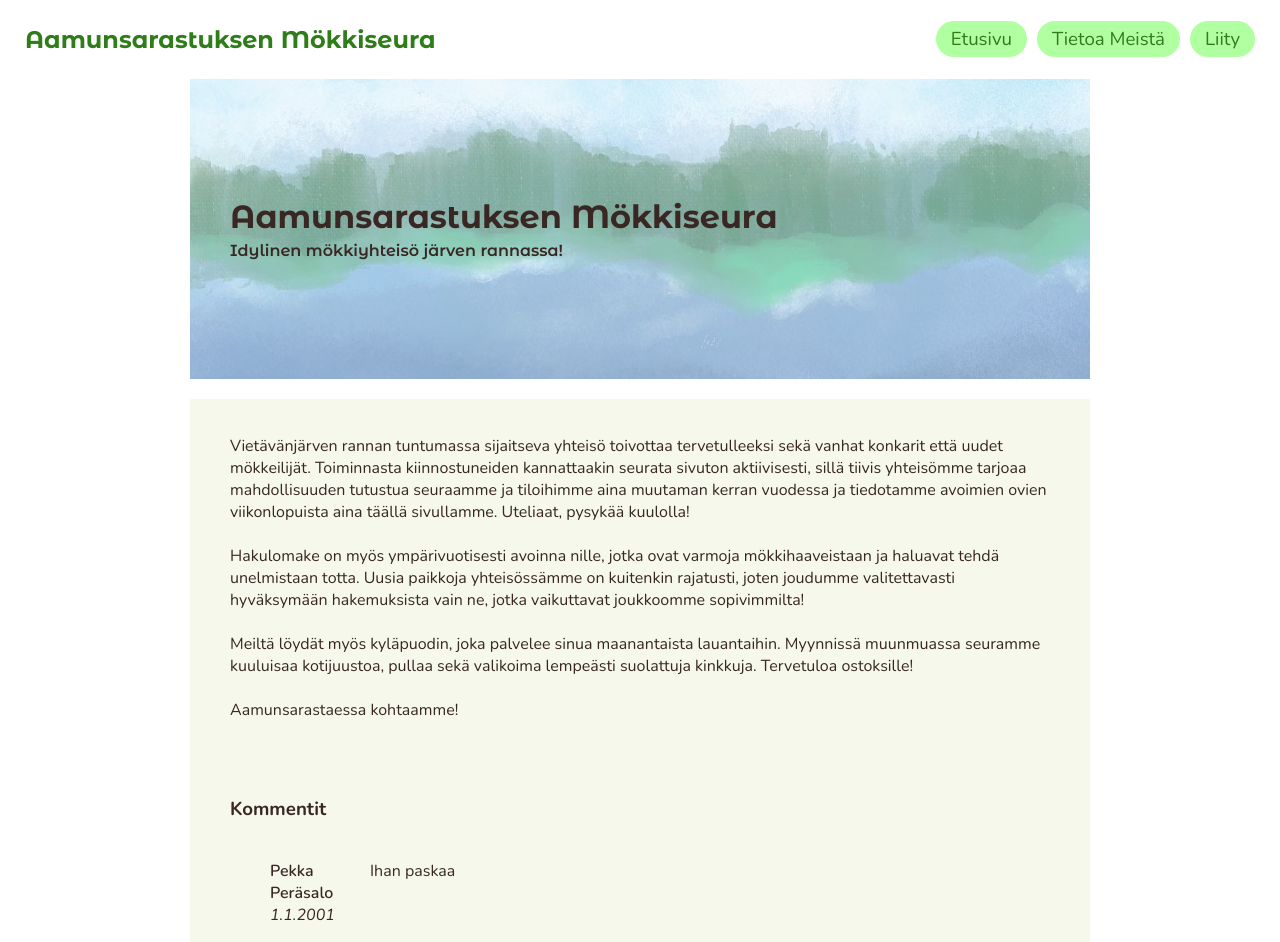
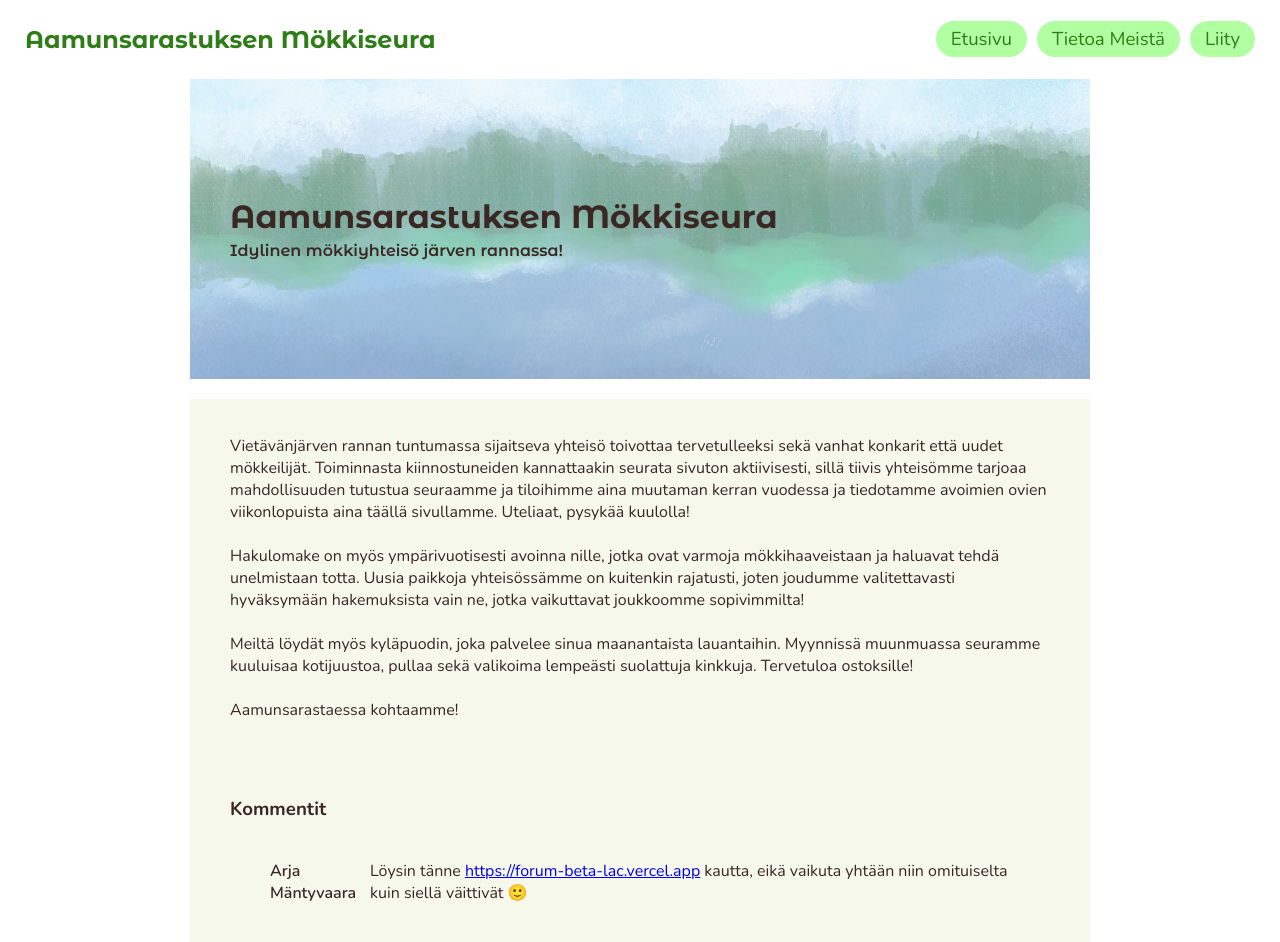
Before and after one commit to vuorisumu/GGJ-aamunsarastus, a React (Vite) app: page / in a window 1280 px wide. Shown: the top 942 px of the page. Built offline with nearby package versions, Linux system fonts and the light colour scheme.

Commit message:
feat: link in comments

```diff
--- a/src/components/CommentSection.jsx
+++ b/src/components/CommentSection.jsx
@@ -1,3 +1,6 @@
+/* eslint-disable react/jsx-key */
+import { Trans } from "react-i18next";
+
 function CommentSection({ data }) {
   return (
     <section className="comments">
@@ -7,9 +10,12 @@ function CommentSection({ data }) {
           <section key={`comment${i}`}>
             <div className="from">
               <p className="user">{c.user}</p>
-              <p className="date">{c.date}</p>
             </div>
-            <p className="comment">{c.comment}</p>
+            <p className="comment">
+              <Trans i18nKey={`comments.${i}`} components={[<a />]}>
+                {c.comment}
+              </Trans>
+            </p>
           </section>
         ))
       ) : (
--- a/src/locales/fi.json
+++ b/src/locales/fi.json
@@ -10,9 +10,8 @@
     ],
     "comments": [
       {
-        "user": "Pekka Peräsalo",
-        "date": "1.1.2001",
-        "comment": "Ihan paskaa"
+        "user": "Arja Mäntyvaara",
+        "comment": " Löysin tänne <0 href=\"https://forum-beta-lac.vercel.app\">https://forum-beta-lac.vercel.app</0> kautta, eikä vaikuta yhtään niin omituiselta kuin siellä väittivät 🙂"
       }
     ]
   },
```
